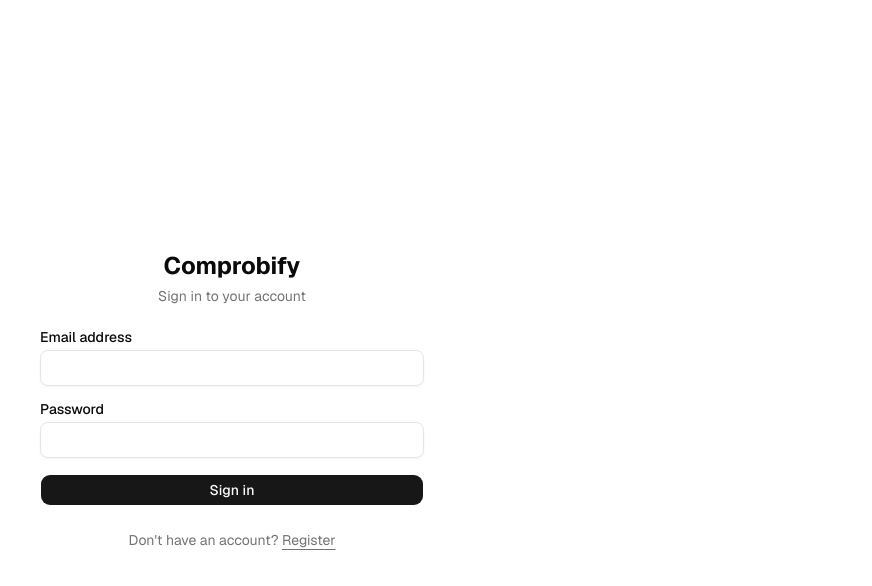
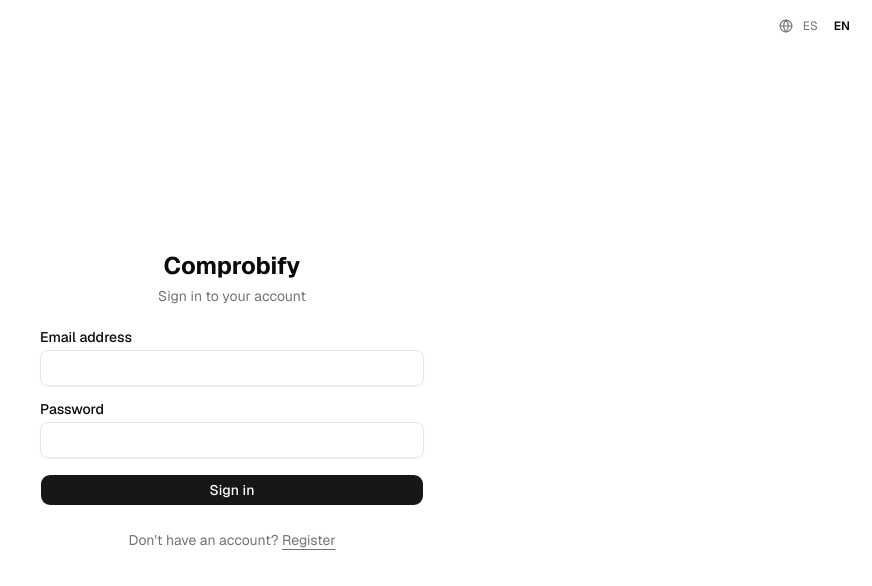
Before and after one commit to novaej/comprobify-web, a Next.js app: page /en/login in a window 1280 px wide. Shown: the top 586 px of the page, without its empty margins (408-1280 px from the left). Built offline with nearby package versions, Linux system fonts and the light colour scheme; no server answers.

Commit message:
feat: add language switcher for ES/EN
- New LocaleSwitcher component using next-intl Link with locale prop
- Nav sidebar: grouped with sign out in a single bottom section
- Login/register pages: fixed top-right corner (standard pattern)

Co-Authored-By: Claude Sonnet 4.6 <noreply@anthropic.com>

```diff
--- a/src/app/[locale]/login/page.tsx
+++ b/src/app/[locale]/login/page.tsx
@@ -1,6 +1,7 @@
 import { setRequestLocale, getTranslations } from 'next-intl/server';
 import { LoginForm } from '@/components/login-form';
 import { Link } from '@/i18n/navigation';
+import { LocaleSwitcher } from '@/components/locale-switcher';
 
 export default async function LoginPage({
   params,
@@ -13,6 +14,9 @@ export default async function LoginPage({
 
   return (
     <div className="flex min-h-screen flex-col items-center justify-center p-4">
+      <div className="absolute top-4 right-4">
+        <LocaleSwitcher />
+      </div>
       <div className="w-full max-w-sm space-y-6">
         <div className="space-y-1 text-center">
           <h1 className="text-2xl font-bold">Comprobify</h1>
--- a/src/app/[locale]/register/page.tsx
+++ b/src/app/[locale]/register/page.tsx
@@ -1,6 +1,7 @@
 import { setRequestLocale, getTranslations } from 'next-intl/server';
 import { RegisterForm } from '@/components/register-form';
 import { Link } from '@/i18n/navigation';
+import { LocaleSwitcher } from '@/components/locale-switcher';
 
 export default async function RegisterPage({
   params,
@@ -13,6 +14,9 @@ export default async function RegisterPage({
 
   return (
     <div className="flex min-h-screen flex-col items-center justify-center p-4">
+      <div className="absolute top-4 right-4">
+        <LocaleSwitcher />
+      </div>
       <div className="w-full max-w-sm space-y-6">
         <div className="space-y-1 text-center">
           <h1 className="text-2xl font-bold">Comprobify</h1>
--- /dev/null
+++ b/src/components/locale-switcher.tsx
@@ -0,0 +1,37 @@
+'use client';
+
+import { useLocale } from 'next-intl';
+import { usePathname, Link } from '@/i18n/navigation';
+import { Globe } from 'lucide-react';
+import { cn } from '@/lib/utils';
+
+const locales = [
+  { code: 'es', label: 'ES' },
+  { code: 'en', label: 'EN' },
+] as const;
+
+export function LocaleSwitcher({ className }: { className?: string }) {
+  const locale = useLocale();
+  const pathname = usePathname();
+
+  return (
+    <div className={cn('flex items-center gap-1', className)}>
+      <Globe className="h-3.5 w-3.5 shrink-0 text-muted-foreground" />
+      {locales.map(({ code, label }) => (
+        <Link
+          key={code}
+          href={pathname}
+          locale={code}
+          className={cn(
+            'rounded px-1.5 py-0.5 text-xs transition-colors',
+            locale === code
+              ? 'font-semibold text-foreground'
+              : 'text-muted-foreground hover:text-foreground'
+          )}
+        >
+          {label}
+        </Link>
+      ))}
+    </div>
+  );
+}
--- a/src/components/nav.tsx
+++ b/src/components/nav.tsx
@@ -6,6 +6,7 @@ import { Link, usePathname } from '@/i18n/navigation';
 import { LayoutDashboard, FilePlus, Settings, Menu, X, LogOut } from 'lucide-react';
 import { signOut } from 'next-auth/react';
 import { cn } from '@/lib/utils';
+import { LocaleSwitcher } from '@/components/locale-switcher';
 
 const navItems = [
   { href: '/dashboard', icon: LayoutDashboard, labelKey: 'dashboard' as const },
@@ -92,8 +93,11 @@ export function Nav({ hasIssuer }: { hasIssuer: boolean }) {
           })}
         </ul>
 
-        {/* Sign out */}
-        <div className="mt-auto border-t border-border p-2">
+        {/* Session controls: language + sign out */}
+        <div className="mt-auto border-t border-border p-2 space-y-1">
+          <div className="px-3 py-1">
+            <LocaleSwitcher />
+          </div>
           <button
             onClick={() => signOut({ callbackUrl: `/${locale}/login` })}
             className="flex w-full items-center gap-3 rounded-md px-3 py-2 text-sm text-muted-foreground transition-colors hover:bg-accent hover:text-accent-foreground"
```
